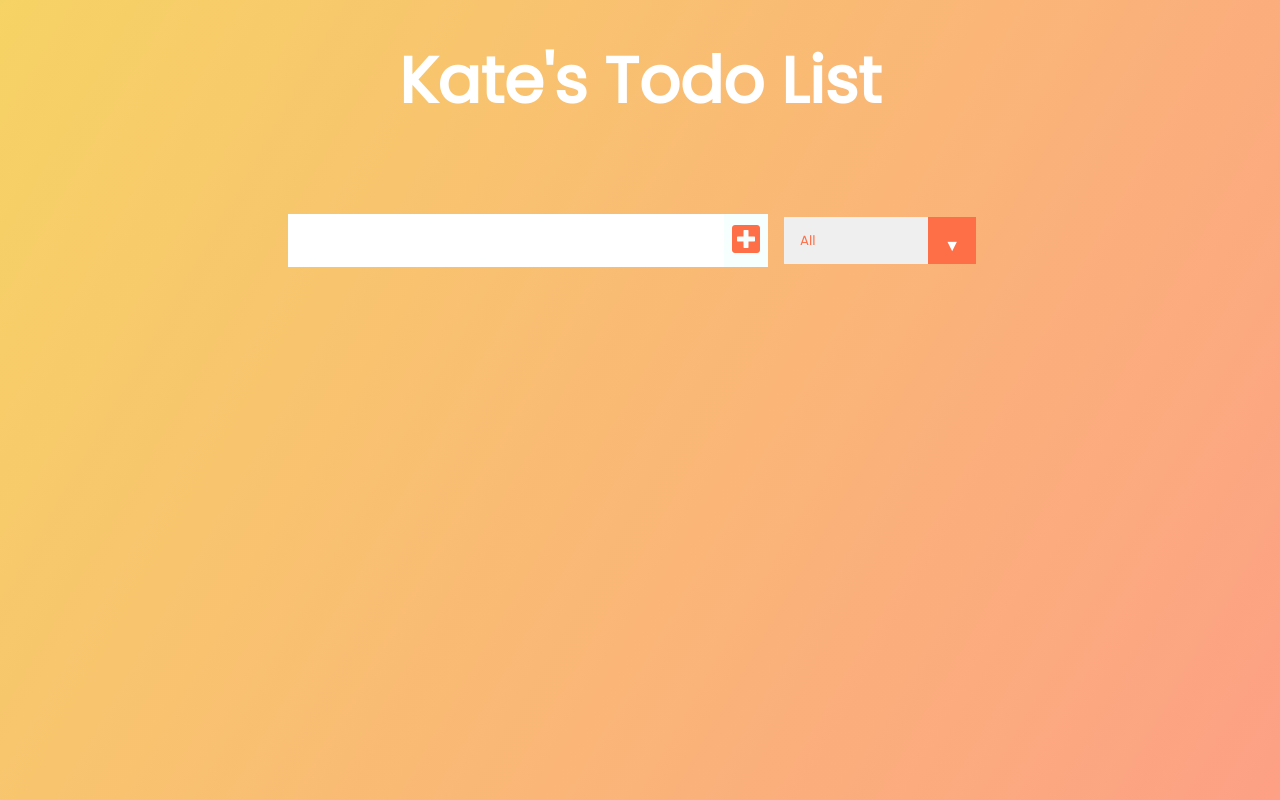
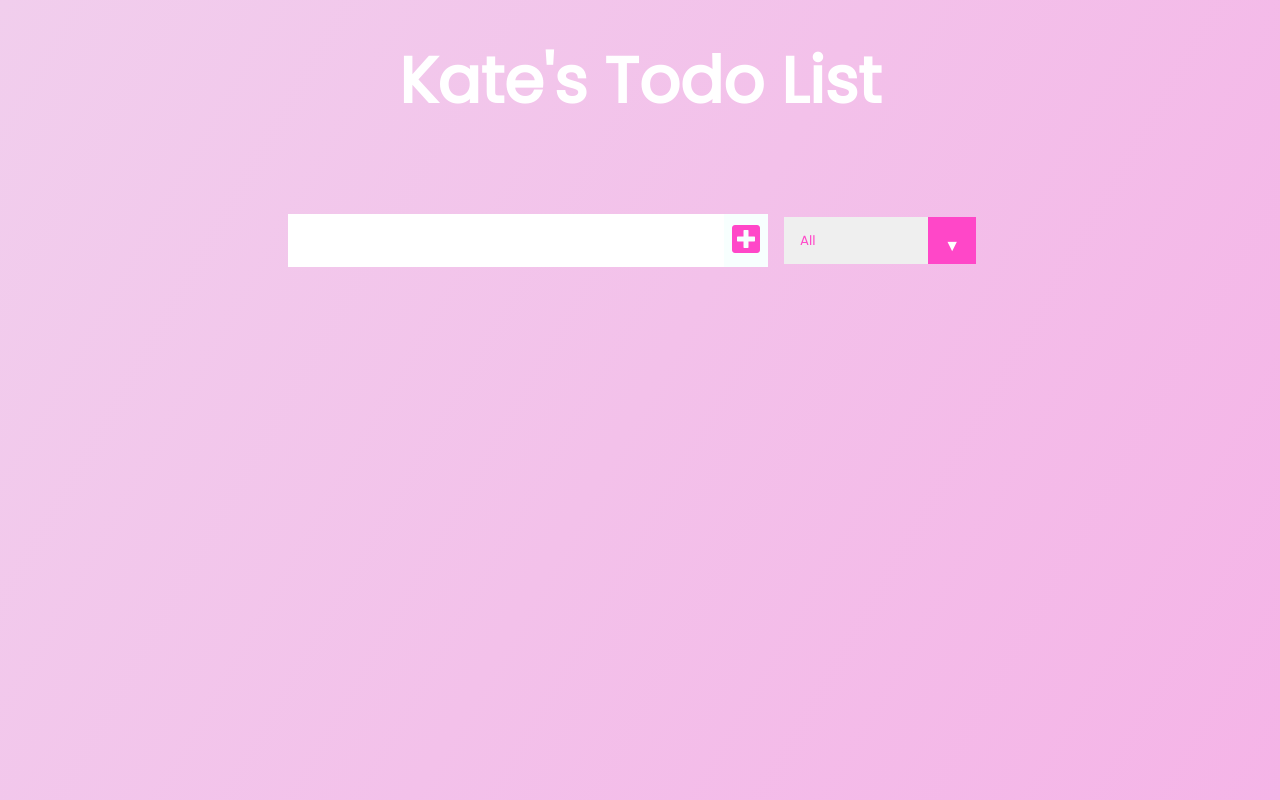
Before and after one commit to kaitlinswanson/react-to-do-list, a React (Create React App) app: page / in a window 1280 px wide. Built offline with nearby package versions, Linux system fonts and the light colour scheme.

Commit message:
color changes

```diff
--- a/src/App.css
+++ b/src/App.css
@@ -4,7 +4,7 @@
   box-sizing: border-box;
 }
 body {
-  background-image: linear-gradient(120deg, #f6d365 0%, #fda085 100%);
+  background-image: linear-gradient(120deg, #f1ceed 0%, #f5b4e7 100%);
   color: white;
   font-family: "Poppins", sans-serif;
   min-height: 100vh;
@@ -28,13 +28,13 @@ form button {
   background: white;
 }
 form button {
-  color: #ff6f47;
+  color: #ff47c8;
   background: #f7fffe;
   cursor: pointer;
   transition: all 0.3s ease;
 }
 form button:hover {
-  background: #ff6f47;
+  background: #ff47c8;
   color: white;
 }
 .todo-container {
@@ -67,7 +67,7 @@ form button:hover {
 
 .trash-btn,
 .complete-btn {
-  background: #ff6f47;
+  background: #ff47c8;
   color: white;
   border: none;
   padding: 1rem;
@@ -115,7 +115,7 @@ select {
   overflow: hidden;
 }
 select {
-  color: #ff6f47;
+  color: #ff47c8;
   font-family: "Poppins", sans-serif;
   cursor: pointer;
   width: 12rem;
@@ -127,7 +127,7 @@ select {
   top: 0;
   right: 0;
   padding: 1rem;
-  background: #ff6f47;
+  background: #ff47c8;
   cursor: pointer;
   pointer-events: none;
 }
```
